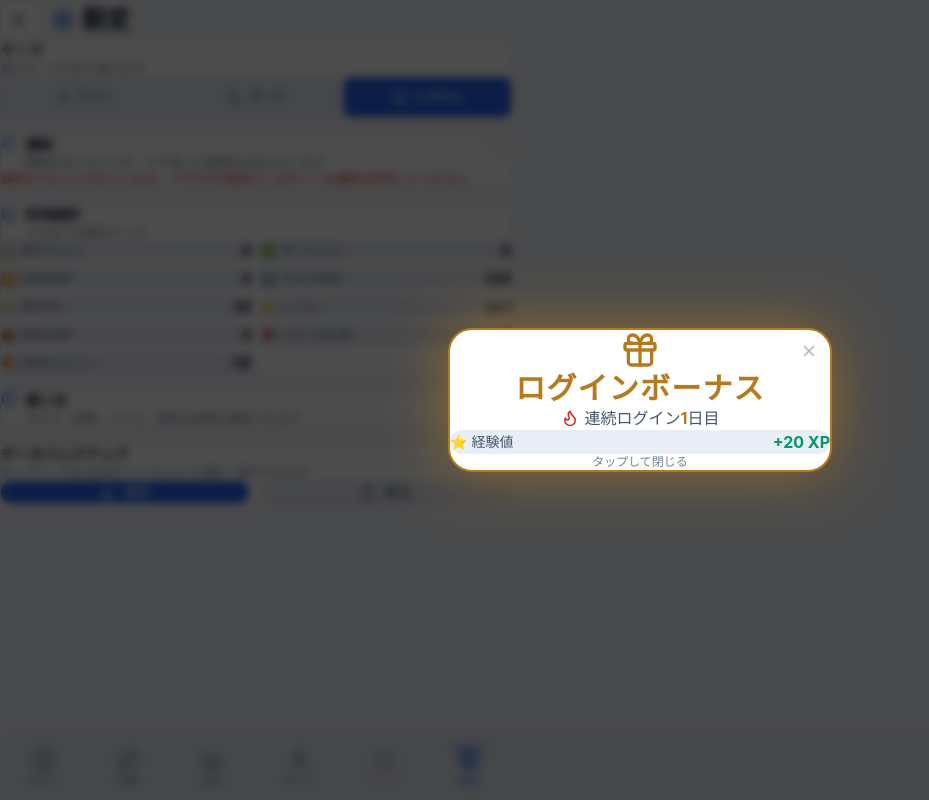
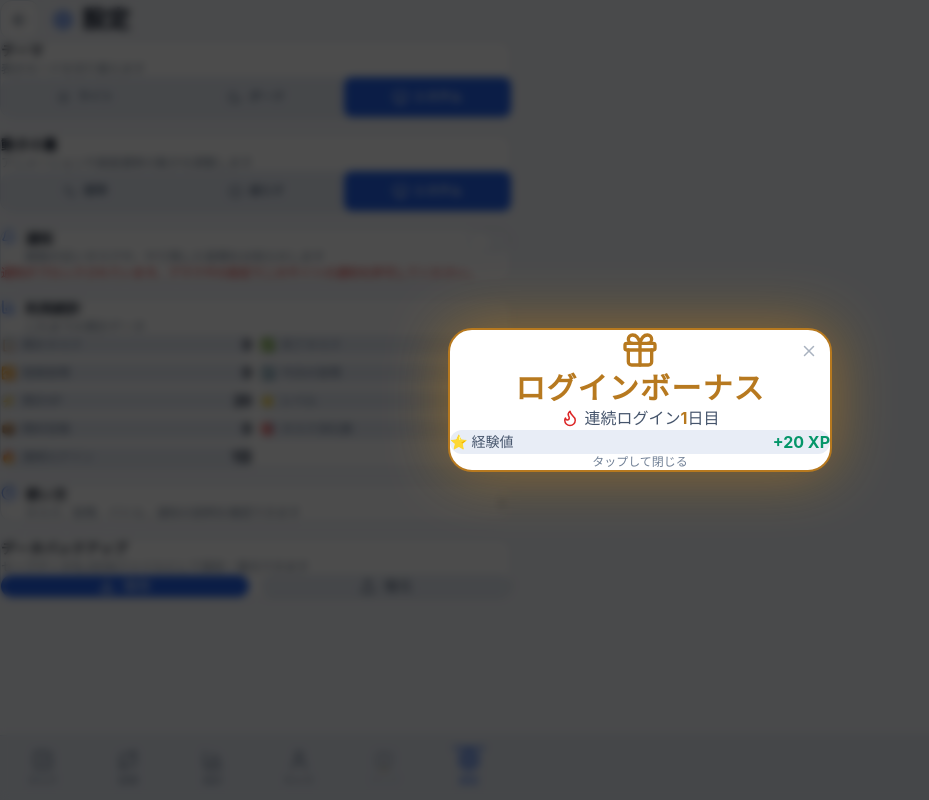
Before and after one commit to YuTakane256/Life-Quest, a React (Vite) app: page /settings in a window 1280 px wide. Shown: the whole page, without its empty margins (0-929 px from the left). Built offline with nearby package versions, Linux system fonts and the light colour scheme.

Commit message:
feat: add reduced motion setting #281

```diff
--- /dev/null
+++ b/src/components/ui/MotionSettings.tsx
@@ -0,0 +1,43 @@
+import { Activity, Monitor, PauseCircle } from 'lucide-react';
+import { useMotionStore, type MotionMode } from '../../stores/useMotionStore';
+
+const MOTION_OPTIONS: { mode: MotionMode; label: string; icon: React.ReactNode }[] = [
+    { mode: 'standard', label: '標準', icon: <Activity size={15} /> },
+    { mode: 'reduced', label: '減らす', icon: <PauseCircle size={15} /> },
+    { mode: 'system', label: 'システム', icon: <Monitor size={15} /> },
+];
+
+export function MotionSettings() {
+    const { mode, setMode } = useMotionStore();
+
+    return (
+        <section className="rounded-xl p-4" style={{ backgroundColor: 'var(--color-bg-card)', border: '1px solid var(--color-border-default)' }}>
+            <div className="flex items-start justify-between gap-3 mb-3">
+                <div>
+                    <h2 className="text-sm font-semibold" style={{ color: 'var(--color-text-primary)' }}>動きの量</h2>
+                    <p className="text-xs mt-1" style={{ color: 'var(--color-text-muted)' }}>アニメーションや画面遷移の動きを調整します</p>
+                </div>
+            </div>
+            <div className="grid grid-cols-3 gap-1 rounded-xl p-1" style={{ backgroundColor: 'var(--color-bg-secondary)' }}>
+                {MOTION_OPTIONS.map((option) => {
+                    const isActive = mode === option.mode;
+                    return (
+                        <button
+                            key={option.mode}
+                            type="button"
+                            onClick={() => setMode(option.mode)}
+                            className="min-h-10 rounded-lg text-xs font-semibold flex items-center justify-center gap-1.5 transition-all"
+                            style={{
+                                backgroundColor: isActive ? 'var(--color-accent-primary)' : 'transparent',
+                                color: isActive ? 'white' : 'var(--color-text-muted)',
+                            }}
+                        >
+                            {option.icon}
+                            <span>{option.label}</span>
+                        </button>
+                    );
+                })}
+            </div>
+        </section>
+    );
+}
--- a/src/components/ui/ThemeController.tsx
+++ b/src/components/ui/ThemeController.tsx
@@ -1,14 +1,21 @@
 import { useEffect } from 'react';
+import { useMotionStore } from '../../stores/useMotionStore';
 import { useThemeStore } from '../../stores/useThemeStore';
 
 type ResolvedTheme = 'light' | 'dark';
+type ResolvedMotion = 'standard' | 'reduced';
 
 function resolveSystemTheme(): ResolvedTheme {
     return window.matchMedia('(prefers-color-scheme: light)').matches ? 'light' : 'dark';
 }
 
+function resolveSystemMotion(): ResolvedMotion {
+    return window.matchMedia('(prefers-reduced-motion: reduce)').matches ? 'reduced' : 'standard';
+}
+
 export function ThemeController() {
-    const mode = useThemeStore((state) => state.mode);
+    const themeMode = useThemeStore((state) => state.mode);
+    const motionMode = useMotionStore((state) => state.mode);
 
     useEffect(() => {
         const mediaQuery = window.matchMedia('(prefers-color-scheme: light)');
@@ -17,22 +24,43 @@ export function ThemeController() {
             // 防御の二重化: store 側で sanitize 済みだが、ここでも mode を厳密に判定して
             // DOM 属性に invalid 値が漏れないようにする
             const resolvedTheme: ResolvedTheme =
-                mode === 'light' ? 'light'
-                    : mode === 'dark' ? 'dark'
+                themeMode === 'light' ? 'light'
+                    : themeMode === 'dark' ? 'dark'
                         : resolveSystemTheme();
             const safeMode: 'light' | 'dark' | 'system' =
-                mode === 'light' || mode === 'dark' || mode === 'system' ? mode : 'system';
+                themeMode === 'light' || themeMode === 'dark' || themeMode === 'system' ? themeMode : 'system';
             document.documentElement.dataset.theme = resolvedTheme;
             document.documentElement.dataset.themeMode = safeMode;
             document.documentElement.style.colorScheme = resolvedTheme;
         };
 
         applyTheme();
-        if (mode !== 'system') return;
+        if (themeMode !== 'system') return;
 
         mediaQuery.addEventListener('change', applyTheme);
         return () => mediaQuery.removeEventListener('change', applyTheme);
-    }, [mode]);
+    }, [themeMode]);
+
+    useEffect(() => {
+        const mediaQuery = window.matchMedia('(prefers-reduced-motion: reduce)');
+
+        const applyMotion = () => {
+            const resolvedMotion: ResolvedMotion =
+                motionMode === 'reduced' ? 'reduced'
+                    : motionMode === 'standard' ? 'standard'
+                        : resolveSystemMotion();
+            const safeMode =
+                motionMode === 'system' || motionMode === 'standard' || motionMode === 'reduced' ? motionMode : 'system';
+            document.documentElement.dataset.motion = resolvedMotion;
+            document.documentElement.dataset.motionMode = safeMode;
+        };
+
+        applyMotion();
+        if (motionMode !== 'system') return;
+
+        mediaQuery.addEventListener('change', applyMotion);
+        return () => mediaQuery.removeEventListener('change', applyMotion);
+    }, [motionMode]);
 
     return null;
 }
--- a/src/index.css
+++ b/src/index.css
@@ -260,6 +260,19 @@ body {
     animation: xp-pop 1s ease-out forwards;
 }
 
+:root[data-motion='reduced'] {
+    scroll-behavior: auto;
+}
+
+:root[data-motion='reduced'] *,
+:root[data-motion='reduced'] *::before,
+:root[data-motion='reduced'] *::after {
+    animation-duration: 0.001ms !important;
+    animation-iteration-count: 1 !important;
+    scroll-behavior: auto !important;
+    transition-duration: 0.001ms !important;
+}
+
 /* ─── Level-up animations ───────────────────────────────────── */
 @keyframes levelup-overlay-in {
     0% {
--- a/src/pages/SettingsPage.tsx
+++ b/src/pages/SettingsPage.tsx
@@ -1,6 +1,7 @@
 import { ArrowLeft, ChevronRight, HelpCircle, Settings } from 'lucide-react';
 import { useNavigate } from 'react-router-dom';
 import { DataBackupSettings } from '../components/ui/DataBackupSettings';
+import { MotionSettings } from '../components/ui/MotionSettings';
 import { ThemeSettings } from '../components/ui/ThemeSettings';
 import { NotificationSettings } from '../components/ui/NotificationSettings';
 import { UsageStatsSettings } from '../components/ui/UsageStatsSettings';
@@ -29,6 +30,7 @@ export function SettingsPage() {
 
             <div className="flex flex-col gap-4">
                 <ThemeSettings />
+                <MotionSettings />
                 <NotificationSettings />
                 <UsageStatsSettings />
                 <button
--- /dev/null
+++ b/src/stores/useMotionStore.ts
@@ -0,0 +1,32 @@
+import { create } from 'zustand';
+import { persist } from 'zustand/middleware';
+
+export type MotionMode = 'system' | 'standard' | 'reduced';
+
+const VALID_MOTION_MODES: readonly MotionMode[] = ['system', 'standard', 'reduced'];
+
+export function sanitizeMotionMode(value: unknown): MotionMode {
+    return VALID_MOTION_MODES.includes(value as MotionMode) ? (value as MotionMode) : 'system';
+}
+
+interface MotionStoreState {
+    mode: MotionMode;
+    setMode: (mode: MotionMode) => void;
+}
+
+export const useMotionStore = create<MotionStoreState>()(
+    persist(
+        (set) => ({
+            mode: 'system',
+            setMode: (mode) => set({ mode: sanitizeMotionMode(mode) }),
+        }),
+        {
+            name: 'quest-board-motion',
+            version: 1,
+            merge: (persisted, current) => {
+                const incoming = (persisted as Partial<MotionStoreState> | undefined)?.mode;
+                return { ...current, mode: sanitizeMotionMode(incoming) };
+            },
+        }
+    )
+);
```
Also changed, not shown: 1 other file (tests, documents, lock files or other folders).
